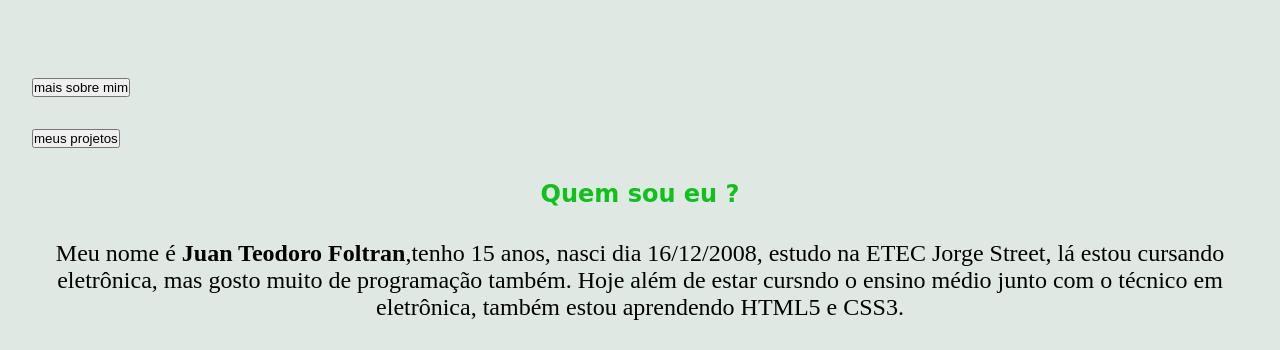
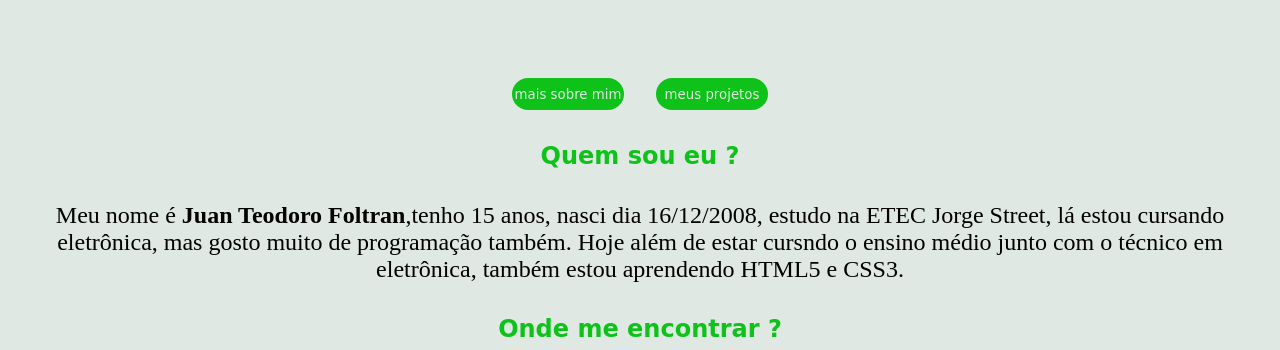
Before and after one commit to juantf16/Sobre-mim, a plain HTML site: page index.html in a window 1280 px wide. Shown: the part 276-626 px from the top of the page. Drawn offline with Linux system fonts and the light colour scheme; a web font is replaced by a local one.

Commit message:
Update stayles.css

```diff
--- a/stayles.css
+++ b/stayles.css
@@ -36,6 +36,25 @@ main {
 
 }
 
+.container {
+    display: flex;
+    flex-direction: row;
+    justify-content: center;
+}
+
+button{
+    border-radius: 20px;
+    height: 2rem;
+    width: 7rem ;
+    font-family: "Sedgwick Ave", cursive;
+    background-color: #0ec21a;
+    color: #dfe8e2;
+    border: #0ec21a;
+    cursor: pointer;
+
+
+}
+
 section {
     display: flex;
     flex-direction: column;
```
